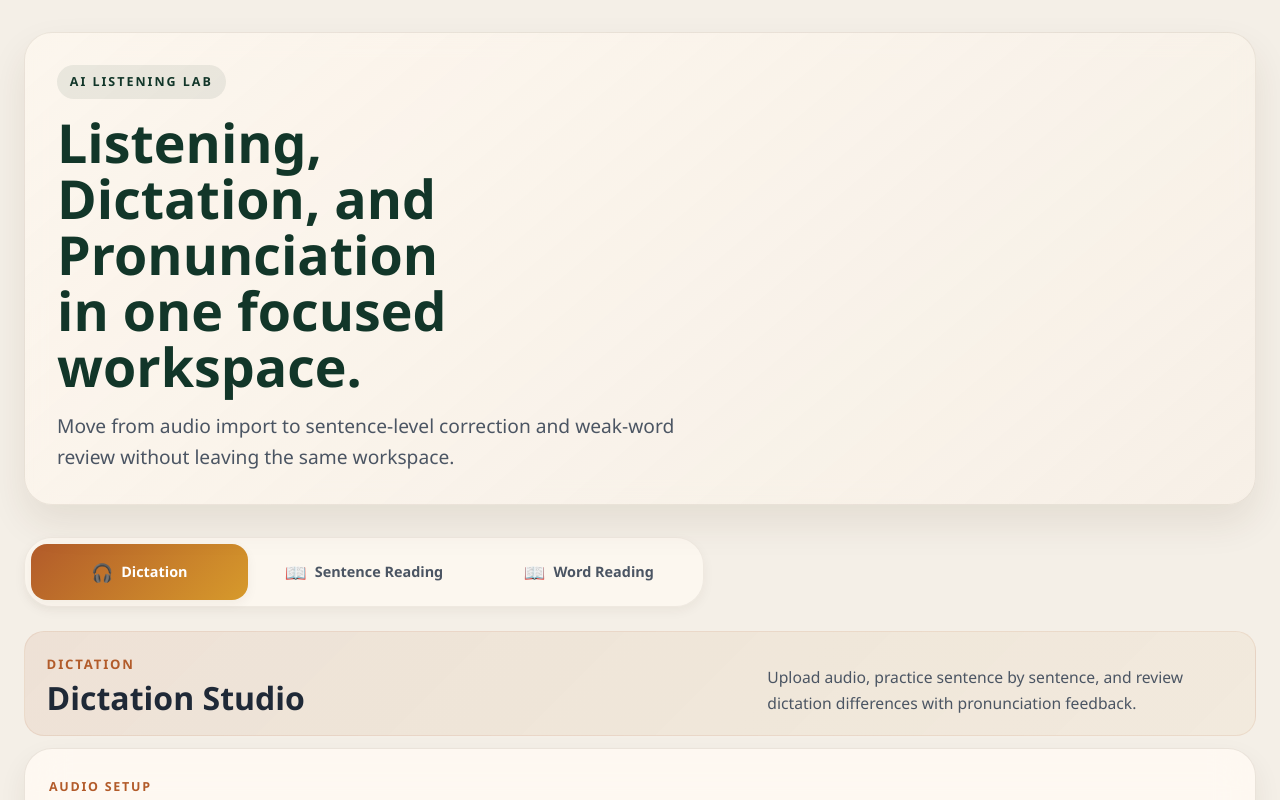
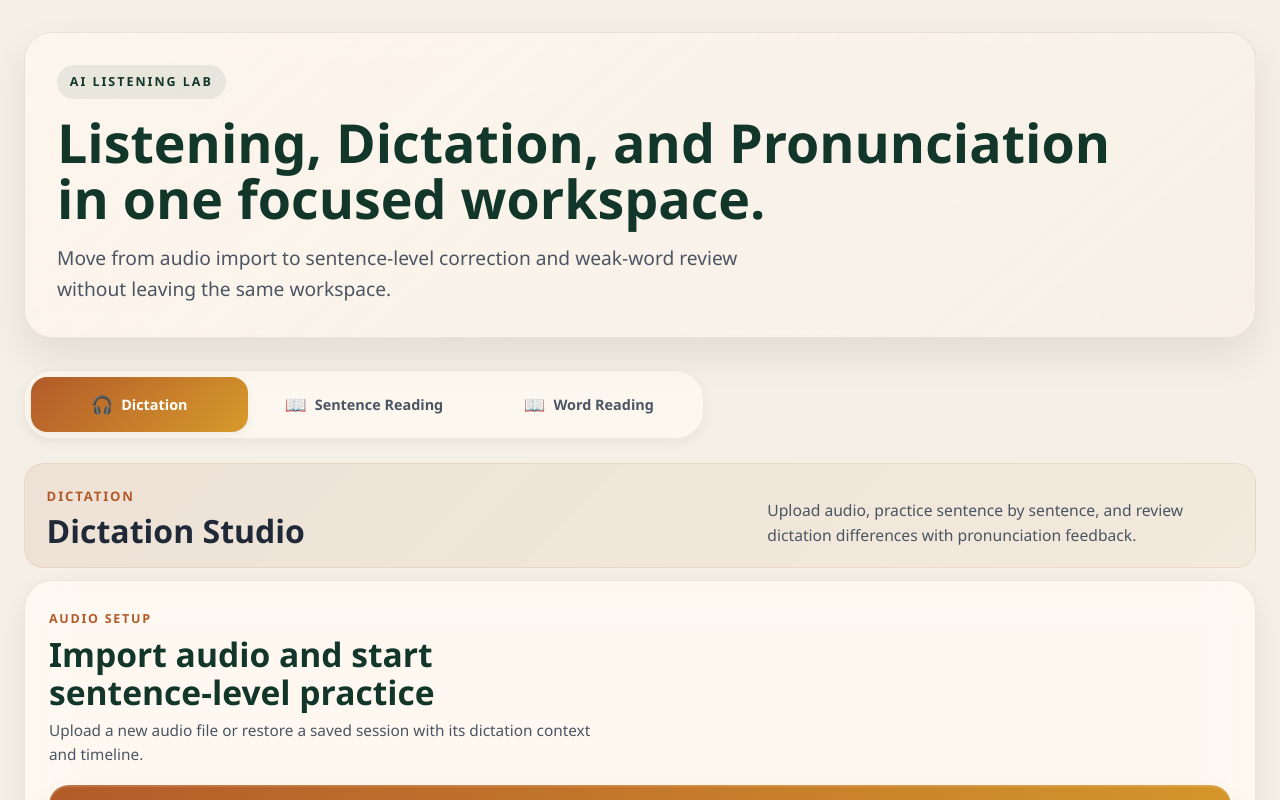
Before and after one commit to jiaqi-lyu-de/React-Listening-Dictation-Pronunciation-Corrector, a React (Create React App) app: page / in a window 1280 px wide. Shown: the top 800 px of the page. Built offline with nearby package versions, Linux system fonts and the light colour scheme; no server answers.

Commit message:
docs: update README with feature demo GIFs, adjust app styling, and ignore local video files

```diff
--- a/src/App.css
+++ b/src/App.css
@@ -200,7 +200,7 @@ select {
 
 .app-header {
     display: grid;
-    grid-template-columns: minmax(0, 1.25fr) minmax(320px, 0.85fr);
+    /* grid-template-columns: minmax(0, 1.25fr) minmax(320px, 0.85fr); */
     gap: 1.5rem;
     padding: 2rem;
     margin: 2rem 0 2rem;
@@ -268,9 +268,9 @@ select {
 .app-title {
     font-size: clamp(2rem, 4.2vw, 3.6rem);
     line-height: 1.04;
-    font-weight: 800;
+    font-weight: 700;
     color: var(--accent-deep);
-    max-width: 14ch;
+    /* max-width: 14ch; */
     text-wrap: balance;
 }
 
```
Also changed, not shown: 5 other files (tests, documents, lock files or other folders).
